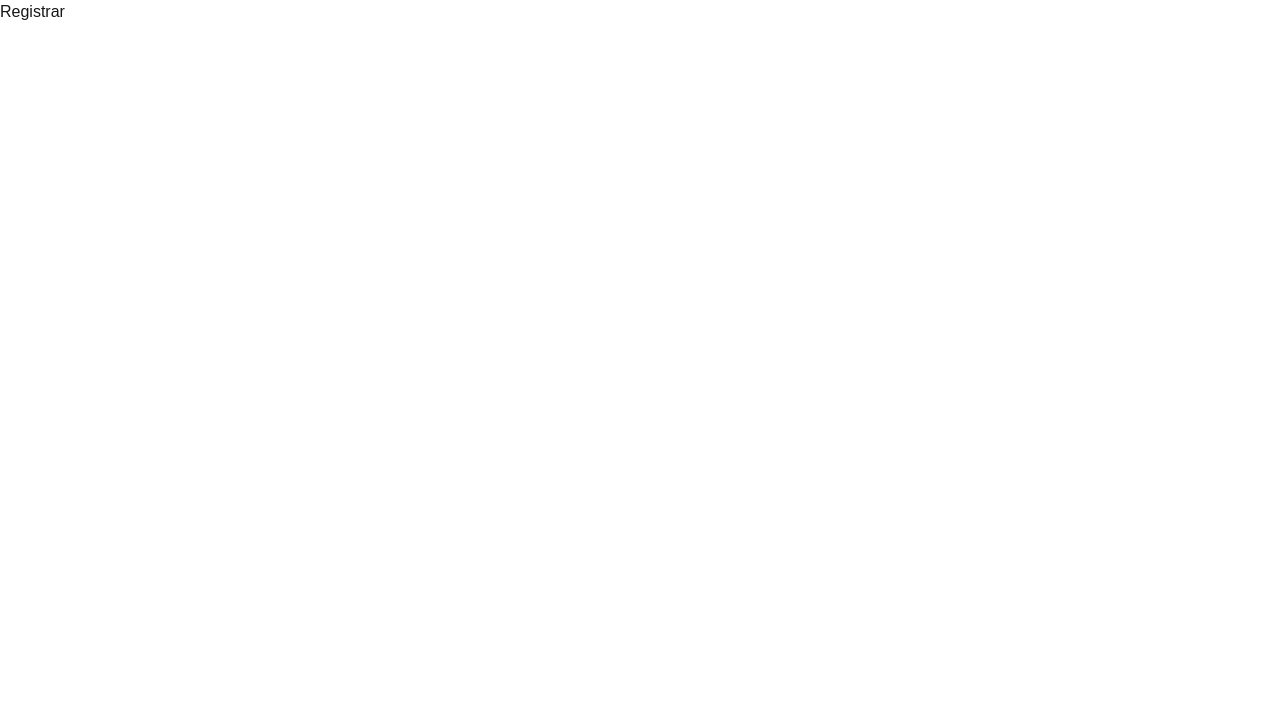
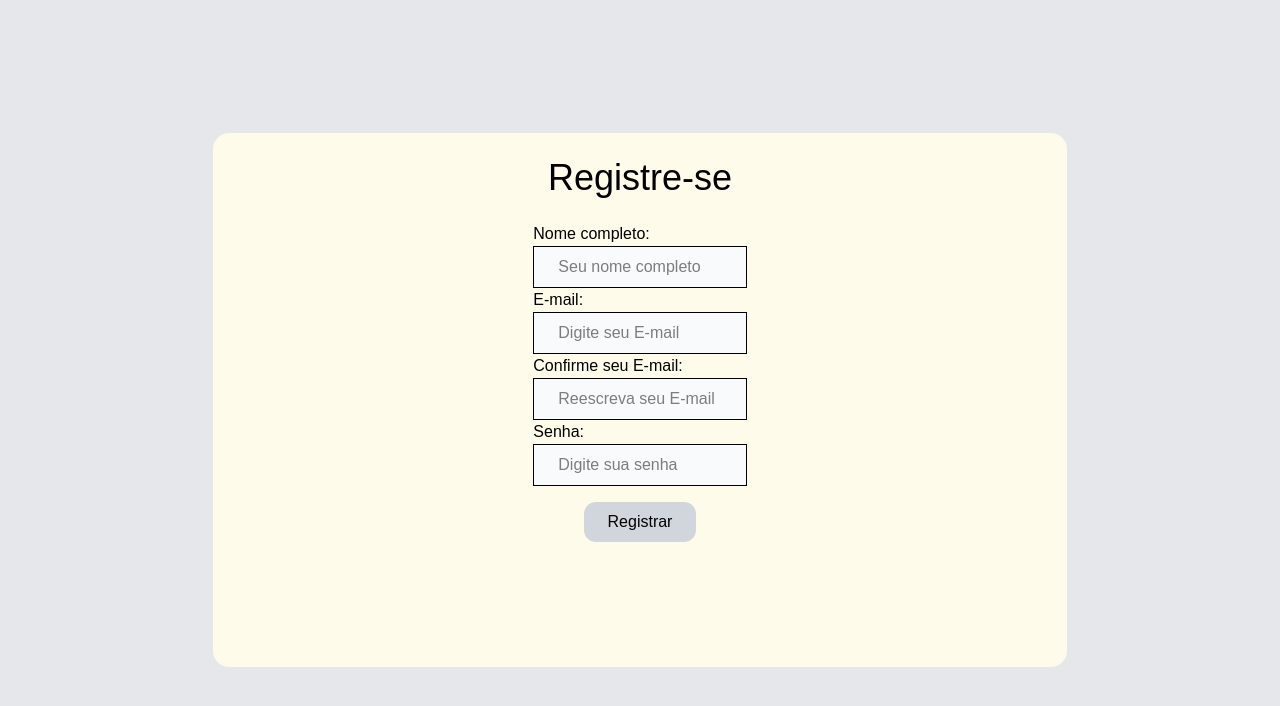
Before and after one commit to joaovictortvs/revisao-web, a Next.js app: page /register in a window 1280 px wide. Shown: the top 706 px of the page. Built offline with nearby package versions, Linux system fonts and the light colour scheme.

Commit message:
Sistema de registro

```diff
--- /dev/null
+++ b/src/app/api/route.ts
@@ -0,0 +1,34 @@
+export async function POST(request: Request) {
+
+    const generateUniqueId = require('generate-unique-id')
+    const requestData = await request.json()
+
+    interface bodyPost {
+        id: number;
+        name: string;
+        email: string;
+        password: number
+    }
+
+    const requestPost: bodyPost = {
+        id: generateUniqueId({length: 32, useLetters: false}),
+        name: requestData.name,
+        email: requestData.email,
+        password: requestData.password
+    };
+
+    fetch('http://localhost:5000/users',{
+        method: 'POST',
+        headers: {
+            'Content-Type': "application/json",
+        },
+        body: JSON.stringify(requestPost)
+    })
+
+    return new Response(JSON.stringify(requestPost), {
+        headers: {
+            'Content-Type': "application/json"
+        },
+        status: 201
+    })
+}
--- a/src/app/page.tsx
+++ b/src/app/page.tsx
@@ -18,7 +18,7 @@ export default function Home() {
                 <div className="space-y-4 flex flex-col w-4/6">
                   <div className="flex flex-col">
                       <label htmlFor="i_email">Email:</label>
-                      <input type="text" id="i_email" className="border sm:py-2 px-4 bg-gray-50 text-base"/>
+                      <input type="email" id="i_email" className="border sm:py-2 px-4 bg-gray-50 text-base"/>
                   </div>
                   <div className="flex flex-col">
                       <label htmlFor="i_senha">Senha:</label>
--- a/src/app/register/page.tsx
+++ b/src/app/register/page.tsx
@@ -1,5 +1,80 @@
+'use client'
+import { useState } from "react";
+import { useRouter } from "next/router";
+
 export default function Register(){
+
+    const [nome, setNome] = useState<string>('')
+    const [email, setEmail] = useState<string>('')
+    const [confirmEmail, setConfirmEmail] = useState<string>('')
+    const [senha, setSenha] = useState<number>(0)
+
+    type registerData = {
+        name: string;
+        email: string;
+        password: number;
+    }
+
+     function enviarRegistro(nomeR: string, emailR: string, confirmEmailR: string, senhaR: number){
+
+        let emailVerificado: string;
+
+        if(emailR === confirmEmailR){
+            emailVerificado = emailR
+        } else {
+            throw new Error('Verifique se o e-mail está correto.')
+        }
+
+        const dadosRegistro: registerData = {
+            name: nomeR,
+            email: emailVerificado,
+            password: senhaR
+        }
+
+        fetch('http://localhost:3000/api', {
+            method: 'POST',
+            headers: {
+                "Content-Type": 'application/json'
+            },
+            body: JSON.stringify(dadosRegistro)
+        })
+        .then(res => res.json())
+        .then(res => console.log(res));
+
+        voltarPagLogin();
+    }
+
+    function voltarPagLogin(): void {
+        const router = useRouter();
+        router.push('')
+    } // corrigir isso aqui
+
     return(
-        <h1>Registrar</h1>
+        <div className="w-screen h-screen bg-gray-200 flex justify-center items-center">
+            <div className="text-black bg-amber-50 max-w-5/6 h-auto sm:h-4/6 sm:w-4/6 flex flex-col justify-center sm:flex-row items-center rounded-2xl overflow-hidden">
+                <div className="h-full w-3/6 flex flex-col items-center">
+                    <div className="flex h-1/6 w-full items-center justify-center">
+                        <h1 className="text-3xl sm:text-4xl">Registre-se</h1>
+                    </div>
+                    <div className="flex flex-col w-3/6 ">
+                        <label htmlFor="i_nome" className="self-start">Nome completo:</label>
+                        <input type="text" name="i_nome" id="i_nome" required placeholder="Seu nome completo" className="border sm:py-2 px-6 bg-gray-50 text-base w-full" onChange={(e)=>{setNome(e.target.value)}}/>
+                    </div>
+                    <div className="flex flex-col w-3/6 ">
+                        <label htmlFor="i_email" className="self-start">E-mail:</label>
+                        <input type="email" name="i_email" id="i_email" required placeholder="Digite seu E-mail" className="border sm:py-2 px-6 bg-gray-50 text-base w-full" onChange={(e)=>{setEmail(e.target.value)}}/>
+                    </div>
+                    <div className="flex flex-col w-3/6 ">
+                        <label htmlFor="i_confirmEmail" className="self-start">Confirme seu E-mail:</label>
+                        <input type="email" name="i_confirmEmail" id="i_confirmEmail" required placeholder="Reescreva seu E-mail" className="border sm:py-2 px-6 bg-gray-50 text-base w-full" onChange={(e)=>{setConfirmEmail(e.target.value)}}/>
+                    </div>
+                    <div className="flex flex-col w-3/6 ">
+                        <label htmlFor="i_senha" className="self-start">Senha:</label>
+                        <input type="password" name="i_senha" id="i_senha" required placeholder="Digite sua senha" className="border sm:py-2 px-6 bg-gray-50 text-base w-full" onChange={(e)=>{setSenha(Number(e.target.value))}}/>
+                    </div>
+                    <button className=" border-gray-600 bg-gray-300 sm:py-2 px-6 cursor-pointer hover:bg-amber-50 hover:outline transition rounded-xl my-4" onClick={()=>{enviarRegistro(nome,email, confirmEmail,senha)}}>Registrar</button>
+                </div>
+            </div>
+        </div>
     )
 }
--- /dev/null
+++ b/src/db.json
@@ -0,0 +1,40 @@
+{
+  "users": [
+    {
+      "id": "1",
+      "name": "Teste",
+      "email": "teste@gmail.com",
+      "password": 1234
+    },
+    {
+      "id": "08314446702243504071891991202404",
+      "name": "teste",
+      "email": "teste@gmail.com",
+      "password": 1234
+    },
+    {
+      "id": "96717739906896146036069324314719",
+      "name": "testedanillo",
+      "email": "teste@gmail.com",
+      "password": 1234
+    },
+    {
+      "id": "20548154254320395029398446312779",
+      "name": "teste2",
+      "email": "teste2@gmail.com",
+      "password": 1234
+    },
+    {
+      "id": "80814390105900185966530213593941",
+      "name": "teste3",
+      "email": "teste@gmail.com",
+      "password": 1234
+    },
+    {
+      "id": "45093144319785564140239149543465",
+      "name": "testeEmail",
+      "email": "testeEmail@gmail.com",
+      "password": 1111
+    }
+  ]
+}
```
Also changed, not shown: package.json (+10 -7 lines), 2 other files (tests, documents, lock files or other folders).
